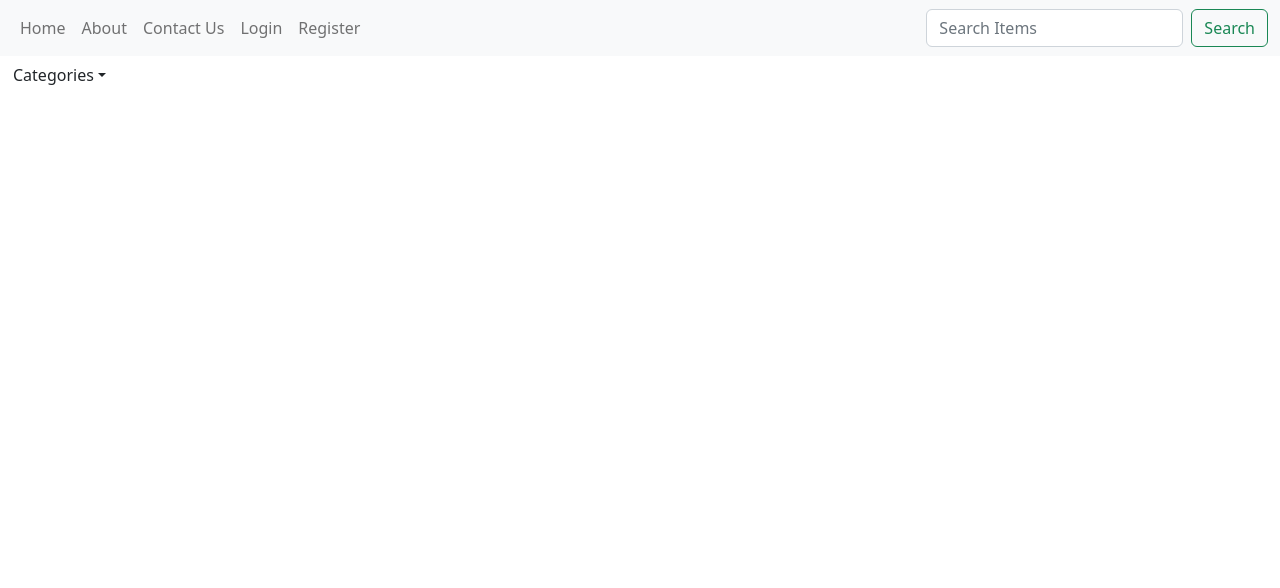
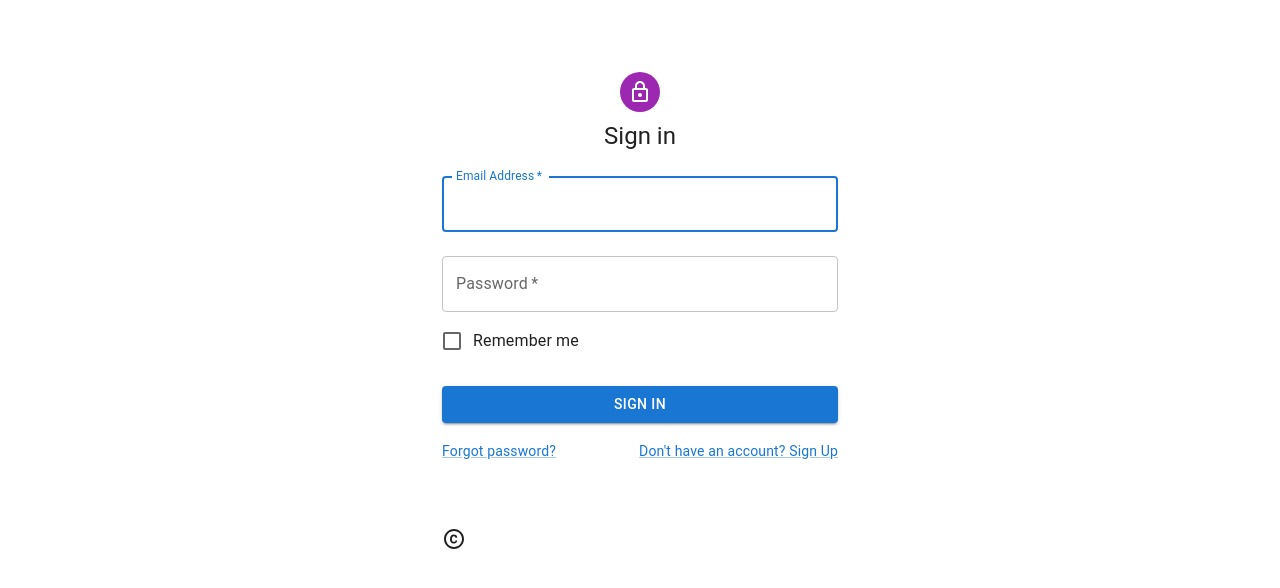
Before and after one commit to Nabin1-chand/Ecommerce-site, a React (Create React App) app: page / in a window 1280 px wide. Shown: the top 588 px of the page. Built offline with nearby package versions, Linux system fonts and the light colour scheme; no server answers.

Commit message:
implements design and add login form

```diff
--- a/package.json
+++ b/package.json
@@ -5,6 +5,7 @@
   "dependencies": {
     "@emotion/react": "^11.10.5",
     "@emotion/styled": "^11.10.5",
+    "@mui/icons-material": "^5.10.9",
     "@mui/material": "^5.10.13",
     "@testing-library/jest-dom": "^5.16.5",
     "@testing-library/react": "^13.4.0",
@@ -13,7 +14,9 @@
     "react": "^18.2.0",
     "react-bootstrap": "^2.6.0",
     "react-dom": "^18.2.0",
+    "react-redux": "^8.0.5",
     "react-scripts": "5.0.1",
+    "redux": "^4.2.0",
     "web-vitals": "^2.1.4"
   },
   "scripts": {
--- a/src/App.js
+++ b/src/App.js
@@ -1,11 +1,15 @@
 import Data from "./components/api/Data";
+import Login from "./components/forms/Login";
 import NavBar from "./components/NavBar";
 
 function App() {
+
   return (
     <div className="App">
-       <NavBar/>
-       <Data/>
+       {/* <NavBar/>
+       <Data/> */}
+       <Login/>
+
     </div>
   );
 }
--- a/src/components/CardList.js
+++ b/src/components/CardList.js
@@ -1,18 +1,16 @@
 import React from 'react'
-import { useState } from 'react';
 import Card from '@mui/material/Card';
 import CardActions from '@mui/material/CardActions';
 import CardContent from '@mui/material/CardContent';
 import CardMedia from '@mui/material/CardMedia';
 import Button from '@mui/material/Button';
-import Typography from '@mui/material/Typography';
 import Rating from '@mui/material/Rating';
 import Stack from '@mui/material/Stack';
-const CardList = ({title,description,images,rating}) => {
-  const [value, setValue]= useState('')
+
+const CardList = ({title,description,images,rating,price,discountPercentage}) => {
   return (
     <>
-    <Card sx={{maxwidth: 300, display:'inline-block',my:9, mx:3, height:'350px'}}>
+    <Card sx={{maxwidth: 300, display:'inline-block',my:9, mx:3, height:'425px'}}>
             <CardMedia
               component="img"
               height="150px"
@@ -20,21 +18,18 @@ const CardList = ({title,description,images,rating}) => {
               image={images}
               alt="green iguana"
             />
-      <CardContent>
-              <Typography gutterBottom variant="h4"  component="div">
-                {title.slice(0,10)}
-              </Typography>
-              <Typography variant="body2" color="text.secondary">
-              {description.slice(0,30)}
-              </Typography>
+              <CardContent >
+                      <p> {title.slice(0,10)}</p>
+                      <p>{description.slice(0,32)}</p>
+                      <p> Price: {price}</p>
+                       <p>Discount:{discountPercentage}</p>
                  </CardContent>
-            <Stack spacing={1}>
-                {rating} <Rating name="size-small" defaultValue={2} size="small" />
+                          <Stack spacing={1} sx={{mx:5}} >
+                        {rating} <Rating name="size-small" defaultValue={2} size="small"  />
                         </Stack>
            <CardActions>
                 <Button size="small" sx={{m:'auto'}}>Add to cart</Button>
            </CardActions>
-
     </Card>
     </>
   )
--- a/src/components/NavBar.js
+++ b/src/components/NavBar.js
@@ -40,9 +40,14 @@ function NavBar() {
       </Dropdown.Toggle>
 
       <Dropdown.Menu>
-        <Dropdown.Item href="#/action-1">Action</Dropdown.Item>
-        <Dropdown.Item href="#/action-2">Another action</Dropdown.Item>
-        <Dropdown.Item href="#/action-3">Something else</Dropdown.Item>
+        <Dropdown.Item href="#/action-1">smartphones</Dropdown.Item>
+        <Dropdown.Item href="#/action-2">laptops</Dropdown.Item>
+        <Dropdown.Item href="#/action-3">fragrances</Dropdown.Item>
+        <Dropdown.Item href="#/action-3">skincare</Dropdown.Item>
+        <Dropdown.Item href="#/action-3">groceries</Dropdown.Item>
+        <Dropdown.Item href="#/action-3">home-decoration</Dropdown.Item>
+
+
       </Dropdown.Menu>
     </Dropdown>
 
--- a/src/components/api/Data.js
+++ b/src/components/api/Data.js
@@ -18,9 +18,9 @@ const fetchData = async()=>{
   return (
     <>
                 {data.map((data)=>{
-                  const{id,title, description,images,rating} = data
+                  const{id,title, description,images,rating,price,discountPercentage} = data
                   return(
-                      <CardList title ={title} description ={description} images={images[0]} rating={rating} style={{display:'inline-block'}}/>
+                      <CardList key={id} title ={title} description ={description} images={images[0]} rating={rating} price={price}  discountPercentage ={discountPercentage} style={{display:'inline-block'}}/>
                   )
                 })}
 
--- /dev/null
+++ b/src/components/forms/Login.js
@@ -0,0 +1,89 @@
+import React from 'react'
+import CssBaseline from '@mui/material/CssBaseline';
+import Link from '@mui/material/Link';
+import Grid from '@mui/material/Grid';
+import Container from '@mui/material/Container'
+import Box from '@mui/material/Box';
+import TextField from '@mui/material/TextField';
+import Avatar from '@mui/material/Avatar';
+import LockOutlinedIcon from '@mui/icons-material/LockOutlined';
+import Typography from '@mui/material/Typography';
+import Button from '@mui/material/Button';
+import FormControlLabel from '@mui/material/FormControlLabel';
+import Checkbox from '@mui/material/Checkbox';
+import { Copyright } from '@mui/icons-material';
+const Login = () => {
+  return (
+    <>
+
+    <Container component="main" maxWidth="xs">
+        <CssBaseline />
+        <Box
+          sx={{
+            marginTop: 8,
+            display: 'flex',
+            flexDirection: 'column',
+            alignItems: 'center',
+          }}
+        >
+          <Avatar sx={{ m: 1, bgcolor: 'secondary.main' }}>
+            <LockOutlinedIcon />
+          </Avatar>
+          <Typography component="h1" variant="h5">
+            Sign in
+          </Typography>
+          <Box component="form"  noValidate sx={{ mt: 1 }}>
+            <TextField
+              margin="normal"
+              required
+              fullWidth
+              id="email"
+              label="Email Address"
+              name="email"
+              autoComplete="email"
+              autoFocus
+            />
+            <TextField
+              margin="normal"
+              required
+              fullWidth
+              name="password"
+              label="Password"
+              type="password"
+              id="password"
+              autoComplete="current-password"
+            />
+            <FormControlLabel
+              control={<Checkbox value="remember" color="primary" />}
+              label="Remember me"
+            />
+            <Button
+              type="submit"
+              fullWidth
+              variant="contained"
+              sx={{ mt: 3, mb: 2 }}
+            >
+              Sign In
+            </Button>
+            <Grid container>
+              <Grid item xs>
+                <Link href="#" variant="body2">
+                  Forgot password?
+                </Link>
+              </Grid>
+              <Grid item>
+                <Link href="#" variant="body2">
+                  {"Don't have an account? Sign Up"}
+                </Link>
+              </Grid>
+            </Grid>
+          </Box>
+        </Box>
+        <Copyright sx={{ mt: 8, mb: 4 }}  />
+      </Container>
+    </>
+
+  )
+}
+
+export default Login
```
Also changed, not shown: src/index.js (+6 -2 lines), src/components/forms/Register.js (added), 1 other file (tests, documents, lock files or other folders). Lines whose indentation alone changed are shown as unchanged.
